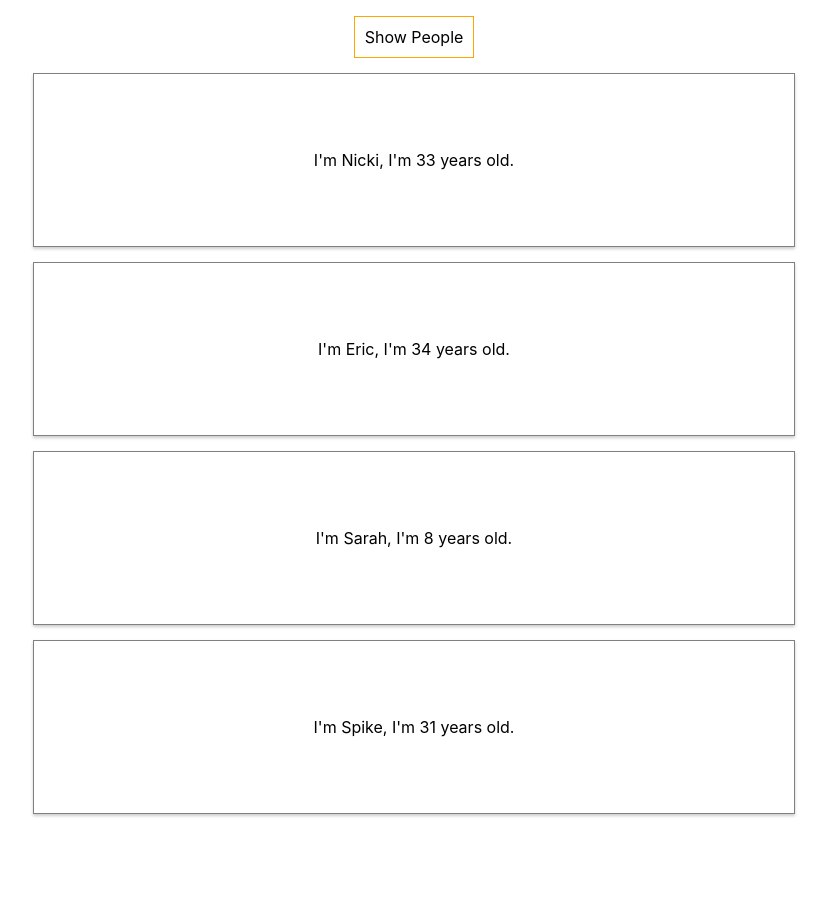
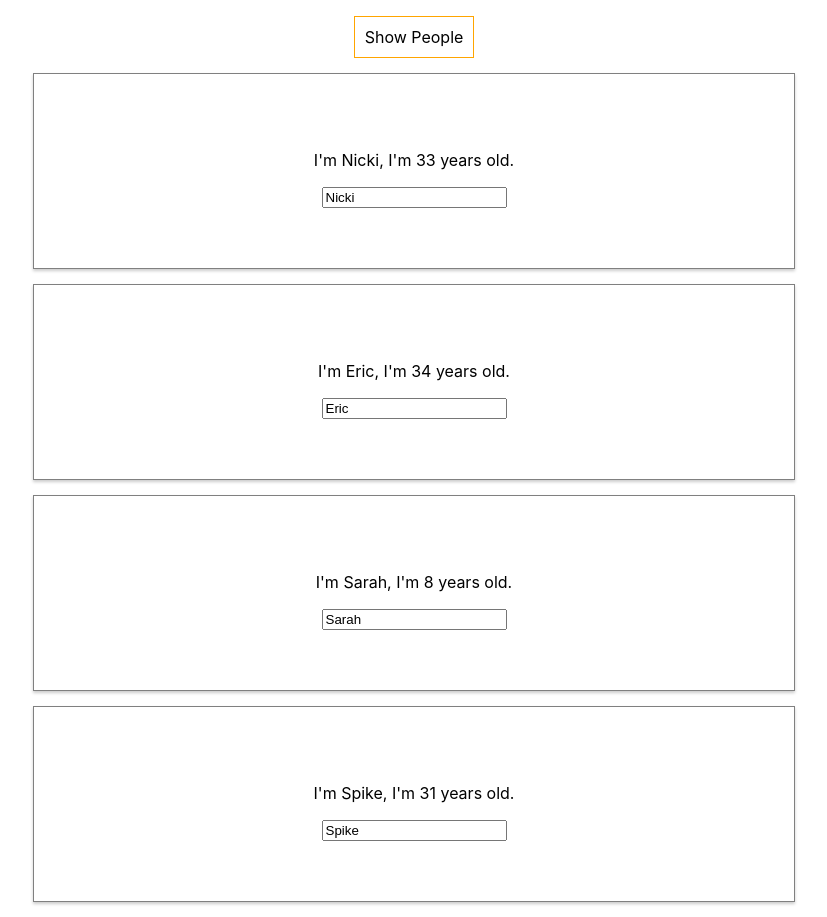
Before and after one commit to nickitza/react_complete_guide, a React (Create React App) app: page / in a window 1280 px wide. Both pictures are taken after a click on the button "Show People". Shown: the whole page, without its empty margins (226-1053 px from the left). Before the commit the page ends 829 px from the top, so only its background shows below. Built offline with nearby package versions, Linux system fonts and the light colour scheme.

Commit message:
change names via props

```diff
--- a/src/App.js
+++ b/src/App.js
@@ -27,6 +27,29 @@
     this.setState({persons: persons})
   }
 
+  nameChangedHandler = (event, id) => {
+    //find element in array and get index of that element
+    //takes function as input and executes it on every element in array (like map)
+    //returns a boolean if it's the el we're looking for
+    const personIndex = this.state.persons.findIndex(p =>{
+      return p.id === id;
+    });
+    //objects and arrays are reference types
+    //create new object, spread new object so as to not mutate the original state array
+    const person = {
+      ...this.state.persons[personIndex]
+    }
+    //changing the name of the particular person to the value in the input to the copied array
+    person.name = event.target.value;
+    //copy of old array
+    const persons = [...this.state.persons]
+    //updated person into copy of array
+    persons[personIndex] = person
+    //finally can update state
+    this.setState( { persons: persons } )
+
+  }
+
   render(){
     const buttonStyle = {
       backgroundColor: 'white',
@@ -45,7 +68,8 @@
               key = { person.id }
               click={()=>this.deletePersonHandler(index)}
               name={ person.name }
-              age={ person.age }/>
+              age={ person.age }
+              changed={(event) => this.nameChangedHandler(event, person.id)}/>
           })}
         </div>
       )
--- a/src/Person/Person.js
+++ b/src/Person/Person.js
@@ -6,6 +6,7 @@
     <div className="Person">
       <p>I'm {props.name}, I'm {props.age} years old.</p>
       <p>{props.children}</p>
+      <input type="text" onChange={props.changed} value={props.name}/>
     </div>
     )
 }
```
